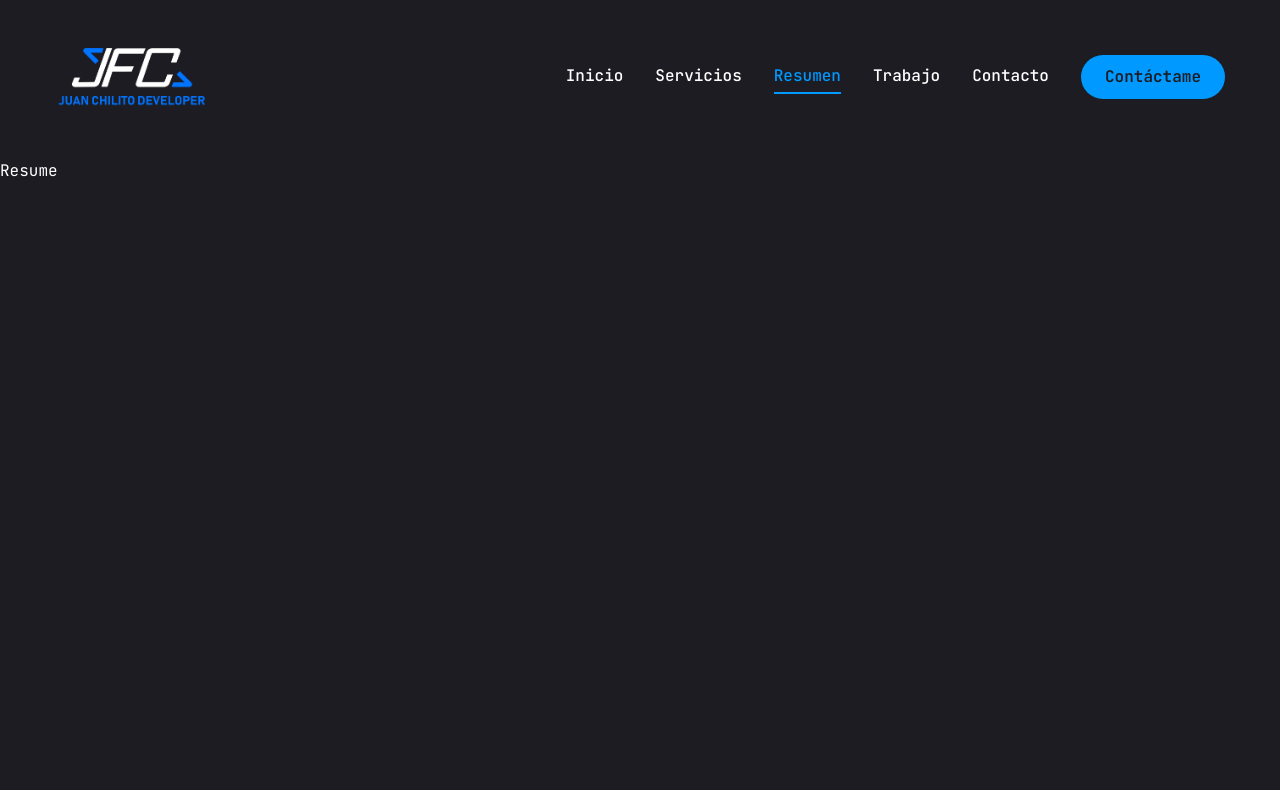
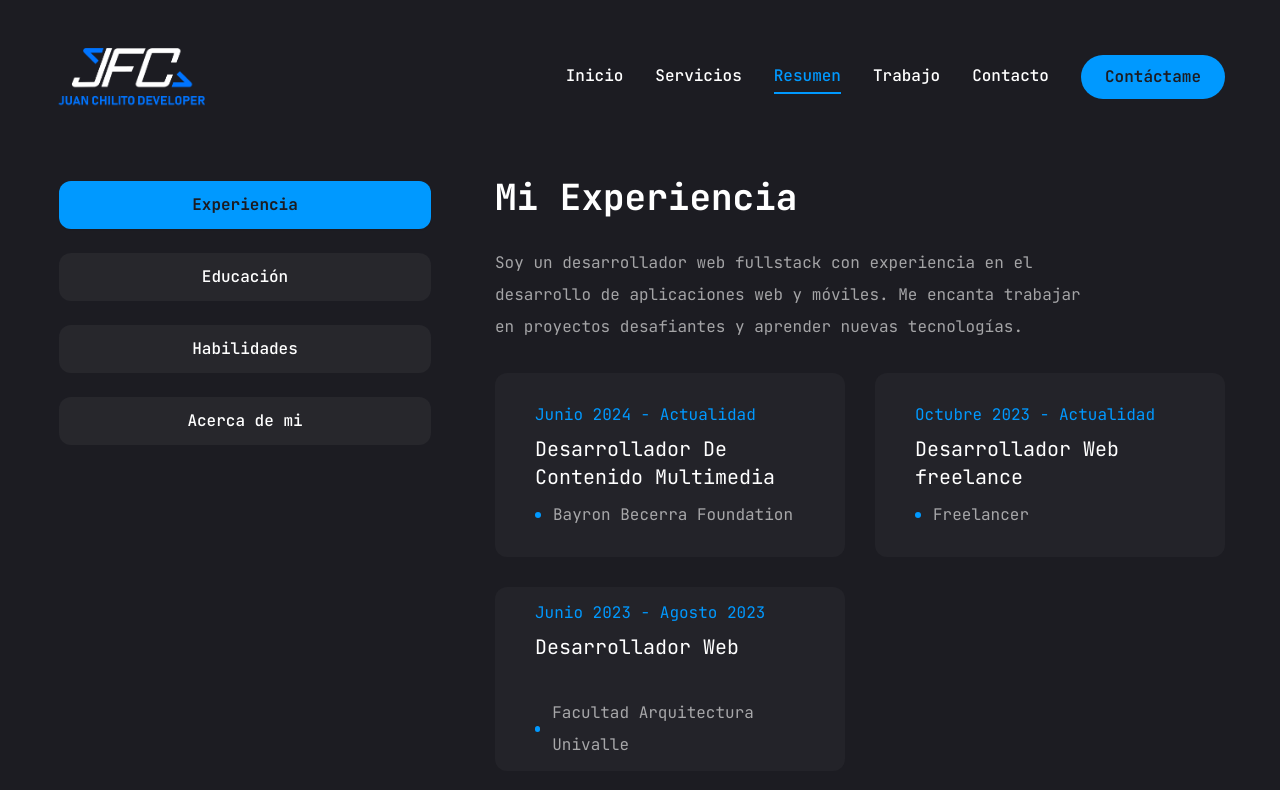
Before and after one commit to jfchilito7/juanchilito_portfolio, a Next.js app: page /resume in a window 1280 px wide. Shown: the top 790 px of the page. Built offline with nearby package versions, Linux system fonts and the light colour scheme.

Commit message:
creacion de apartado resumen con sus respectivas subcategorias

```diff
--- a/app/page.jsx
+++ b/app/page.jsx
@@ -14,7 +14,7 @@ const Home = () => {
             <div className="flex flex-col xl:flex-row items-center justify-between xl:pt-8 xl:pb-24">
                 {/* Text */}
                 <div className="text-center xl:text-left order-2 xl:order-none">
-                    <span className="text-xl">FullStack Developer</span>
+                    <span className="text-xl">Full Stack Developer</span>
                     <h1 className="h1 mb-6">
                         Hola! Soy <br /> <span className="text-accent">Juan Felipe Chilito</span>
                     </h1>
--- a/app/resume/page.jsx
+++ b/app/resume/page.jsx
@@ -28,20 +28,20 @@ const about = {
       fieldValue: "Colombia🇨🇴"
     },
     {
-      fieldName: "GitHub",
-      fieldValue: "https://github.com/jfchilito7"
+      fieldName: "Email",
+      fieldValue: "jfchilito7@gmail.com"
     },
     {
-      fieldName: "Email",
-      fieldValue: "jfchilito7@gmail.com"
+      fieldName: "Lenguajes",
+      fieldValue: "Español, Inglés-B2"
     },
     {
       fieldName: "Freelance",
       fieldValue: "Disponible"
     },
     {
-      fieldName: "Lenguajes",
-      fieldValue: "Español, Inglés-B2"
+      fieldName: "GitHub",
+      fieldValue:"github.com/jfchilito7"
     },
   ]
 };
@@ -51,11 +51,222 @@ const expirience = {
   icon: '/assets/resume/badge.svg',
   title: "Mi Experiencia",
   description: "Soy un desarrollador web fullstack con experiencia en el desarrollo de aplicaciones web y móviles. Me encanta trabajar en proyectos desafiantes y aprender nuevas tecnologías.",
-}
+  items: [
+    {
+      company: "Bayron Becerra Foundation",
+      position: "Desarrollador De Contenido Multimedia",
+      duration: "Junio 2024 - Actualidad"
+    },
+    {
+      company: "Freelancer",
+      position: "Desarrollador Web freelance",
+      duration: "Octubre 2023 - Actualidad"
+    },
+    {
+      company: "Facultad Arquitectura Univalle",
+      position: "Desarrollador Web",
+      duration: "Junio 2023 - Agosto 2023"
+    },
+  ]
+};
+
+//education data
+const education = {
+  icon: '/assets/resume/cap.svg',
+  title: "Mi Educación",
+  description: "A continuación, se presentan mis estudios realizados hasta la fecha.",
+  items: [
+    {
+      institution: "Universidad Autónoma De Occidente, Cali",
+      degree: "Especialización Gerencia De Proyectos",
+      duration: "2022 - 2024"
+    },
+    {
+      institution: "Universidad Autónoma De Occidente, Cali",
+      degree: "Ingeniero De Multimedia",
+      duration: "2017 - 2023"
+    },
+    {
+      institution: "Institución Educativa Instituto Técnico, Santander de Quilichao.",
+      degree: "Bachiller académico",
+      duration: "2011 - 2016"
+    },
+  ]
+};
+
+//skills data
+const skills = {
+  title: "Mis Habilidades",
+  description: " A continuación, se presentan las habilidades que he adquirido a lo largo de mi carrera como desarrollador.",
+  skillList: [
+    {
+      icon: <FaHtml5 />,
+      name: "HTML5",
+    },
+    {
+      icon: <FaCss3 />,
+      name: "CSS3",
+    },
+    {
+      icon: <FaJs />,
+      name: "JavaScript",
+    },
+    {
+      icon: <FaReact />,
+      name: "React",
+    },
+    {
+      icon: <FaNodeJs />,
+      name: "Node.js",
+    },
+    {
+      icon: <FaFigma />,
+      name: "Figma",
+    },
+    {
+      icon: <FaGithub />,
+      name: "GitHub",
+    },
+    {
+      icon: <SiNextdotjs />,
+      name: "Next.js",
+    },
+    {
+      icon: <SiTailwindcss />,
+      name: "Tailwind CSS",
+    },
+    {
+      icon: <DiMongodb />,
+      name: "MongoDB",
+    },
+    {
+      icon: <DiMysql />,
+      name: "MySQL",
+    },
+  ]
+};
+
+import { Tabs, TabsContent, TabsList, TabsTrigger } from "@/components/ui/tabs";
+import { Tooltip, TooltipContent, TooltipProvider, TooltipTrigger} from "@/components/ui/tooltip";
+import { ScrollArea } from "@/components/ui/scroll-area";
+import { motion } from "framer-motion";
 
 
 const Resume = () => {
-  return <div>Resume</div>
+  return (
+    <motion.div
+      initial={{ opacity: 0 }}
+      animate={{
+        opacity: 1,
+        transition: { delay: 2.4, duration: 0.4, ease: "easeIn"}
+      }}
+      className="min-h-[80vh] flex items-center justify-center py-12 xl:py-0"
+    >
+      <div className="container mx-auto">
+        <Tabs
+        defaultValue="experience"
+        className="flex flex-col xl:flex-row gap-[60px]">
+          <TabsList className="flex flex-col w-full max-w-[380px] mx-auto xl:mx-0 gap-6">
+            <TabsTrigger value="experience">Experiencia</TabsTrigger>
+            <TabsTrigger value="education">Educación</TabsTrigger>
+            <TabsTrigger value="skills">Habilidades</TabsTrigger>
+            <TabsTrigger value="about">Acerca de mi</TabsTrigger>
+          </TabsList>
+          {/* Content */}
+          <div className="min-h-[70vh] w-full">
+            {/* Experience */}
+            <TabsContent value="experience" className="w-full">
+              <div className="flex flex-col gap-[30px] text-center xl:text-left">
+                <h3 className="text-4xl font-bold">{expirience.title}</h3>
+                <p className="max-w-[600px] text-white/60 mx-auto xl:mx-0">{expirience.description}</p>
+                <ScrollArea className="h-[400px]">
+                  <ul className="grid grid-cols-1 lg:grid-cols-2 gap-[30px]">
+                    {expirience.items.map((item, index) => {
+                      return (
+                        <li key={index} className="bg-[#232329] h-[184px] py-6 px-10 rounded-xl flex flex-col justify-center items-center lg:items-start gap-1">
+                          <span className="text-accent">{item.duration}</span>
+                          <h3 className="text-xl max-w-[260px] min-h-[60px] text-center lg:text-left">{item.position}</h3>
+                          <div className="flex items-center gap-3">
+                            {/* dot*/}
+                            <span className="w-[6px] h-[6px] rounded-full bg-accent"></span>
+                            <p className="text-white/60">{item.company}</p>
+                          </div>
+                        </li>
+                      )
+                    })}
+                  </ul>
+                </ScrollArea>
+              </div>
+            </TabsContent>
+            {/* education */}
+            <TabsContent value="education" className="w-full">
+            <div className="flex flex-col gap-[30px] text-center xl:text-left">
+                <h3 className="text-4xl font-bold">{education.title}</h3>
+                <p className="max-w-[600px] text-white/60 mx-auto xl:mx-0">{education.description}</p>
+                <ScrollArea className="h-[400px]">
+                  <ul className="grid grid-cols-1 lg:grid-cols-2 gap-[30px]">
+                    {education.items.map((item, index) => {
+                      return (
+                        <li key={index} className="bg-[#232329] h-[184px] py-6 px-10 rounded-xl flex flex-col justify-center items-center lg:items-start gap-1">
+                          <span className="text-accent">{item.duration}</span>
+                          <h3 className="text-xl max-w-[260px] min-h-[60px] text-center lg:text-left">{item.degree}</h3>
+                          <div className="flex items-center gap-3">
+                            {/* dot*/}
+                            <span className="w-[6px] h-[6px] rounded-full bg-accent"></span>
+                            <p className="text-white/60">{item.institution}</p>
+                          </div>
+                        </li>
+                      )
+                    })}
+                  </ul>
+                </ScrollArea>
+              </div>
+            </TabsContent>
+            {/* skills */}
+            <TabsContent value="skills" className="w-full h-full">
+              <div className="flex flex-col gap-[30px]">
+                <div className="flex flex-col gap-[30px] text-center xl:text-left">
+                  <h3 className="text-4xl font-bold">{skills.title}</h3>
+                  <p className="max-w-[600px] text-white/60 mx-auto xl:mx-0">{skills.description}</p>
+                </div>
+                <ul className="grid grid-cols-2 sm:grid-cols-3 md:grid-cols-4 gap-4 xl:gap-[30px]">
+                  {skills.skillList.map((skill, index) => {
+                    return <li key={index}>
+                    <TooltipProvider delayDuration={100}>
+                      <Tooltip>
+                        <TooltipTrigger className="w-full h-[150px] bg-[#232329] rounded-xl flex justify-center items-center group">
+                          <div className="text-6xl group-hover:text-accent transition-all duration-300">{skill.icon}</div>
+                        </TooltipTrigger>
+                        <TooltipContent>
+                          <p className="capitalize">{skill.name}</p>
+                        </TooltipContent>
+                      </Tooltip>
+                    </TooltipProvider>
+                    </li>
+                  })}
+                </ul>
+              </div>
+            </TabsContent>
+            {/* about */}
+            <TabsContent value="about" className="w-full text-center xl:text-left">
+              <div className="flex flex-col gap-[30px]">
+                <h3 className="text-4xl font-bold">{about.title}</h3>
+                <p className="max-w-[600px] text-white/60 mx-auto xl:mx-0">{about.description}</p>
+                <ul className="grid grid-cols-1 xl:grid-cols-2 gap-y-7 max-w-[720px] mx-auto xl:mx-0">
+                  {about.info.map((item, index) => {
+                    return <li key={index} className="flex items-center justify-center xl:justify-start gap-4">
+                      <span className="text-white/60">{item.fieldName}</span>
+                      <span className="text-xl">{item.fieldValue}</span>
+                    </li>
+                  })}
+                </ul>
+              </div>
+            </TabsContent>
+          </div>
+        </Tabs>
+      </div>
+    </motion.div>
+  )
 }
 
 export default Resume
--- a/components/ui/scroll-area.jsx
+++ b/components/ui/scroll-area.jsx
@@ -32,7 +32,7 @@ const ScrollBar = React.forwardRef(({ className, orientation = "vertical", ...pr
       className
     )}
     {...props}>
-    <ScrollAreaPrimitive.ScrollAreaThumb className="relative flex-1 rounded-full bg-slate-200 dark:bg-slate-800" />
+    <ScrollAreaPrimitive.ScrollAreaThumb className="relative flex-1 rounded-full bg-accent dark:bg-slate-800" />
   </ScrollAreaPrimitive.ScrollAreaScrollbar>
 ))
 ScrollBar.displayName = ScrollAreaPrimitive.ScrollAreaScrollbar.displayName
--- a/components/ui/tabs.jsx
+++ b/components/ui/tabs.jsx
@@ -11,7 +11,7 @@ const TabsList = React.forwardRef(({ className, ...props }, ref) => (
   <TabsPrimitive.List
     ref={ref}
     className={cn(
-      "inline-flex h-10 items-center justify-center rounded-md bg-slate-100 p-1 text-slate-500 dark:bg-slate-800 dark:text-slate-400",
+      "inline-flex h-auto rounded-xl p-1 text-primary",
       className
     )}
     {...props} />
@@ -22,7 +22,7 @@ const TabsTrigger = React.forwardRef(({ className, ...props }, ref) => (
   <TabsPrimitive.Trigger
     ref={ref}
     className={cn(
-      "inline-flex items-center justify-center whitespace-nowrap rounded-sm px-3 py-1.5 text-sm font-medium ring-offset-white transition-all focus-visible:outline-none focus-visible:ring-2 focus-visible:ring-slate-950 focus-visible:ring-offset-2 disabled:pointer-events-none disabled:opacity-50 data-[state=active]:bg-white data-[state=active]:text-slate-950 data-[state=active]:shadow-sm dark:ring-offset-slate-950 dark:focus-visible:ring-slate-300 dark:data-[state=active]:bg-slate-950 dark:data-[state=active]:text-slate-50",
+      "inline-flex items-center w-full bg-[#27272c] justify-center whitespace-nowrap text-white rounded-xl p-3 text-base font-medium ring-offset-white transition-all disabled:pointer-events-none disabled:opacity-50 data-[state=active]:bg-accent data-[state=active]:text-primary data-[state=active]:font-bold data-[state=active]:shadow-sm",
       className
     )}
     {...props} />
@@ -33,7 +33,7 @@ const TabsContent = React.forwardRef(({ className, ...props }, ref) => (
   <TabsPrimitive.Content
     ref={ref}
     className={cn(
-      "mt-2 ring-offset-white focus-visible:outline-none focus-visible:ring-2 focus-visible:ring-slate-950 focus-visible:ring-offset-2 dark:ring-offset-slate-950 dark:focus-visible:ring-slate-300",
+      "min-h-[480px] ring-offset-white focus-visible:outline-none focus-visible:ring-2 focus-visible:ring-slate-950 focus-visible:ring-offset-2 dark:ring-offset-slate-950 dark:focus-visible:ring-slate-300",
       className
     )}
     {...props} />
```
